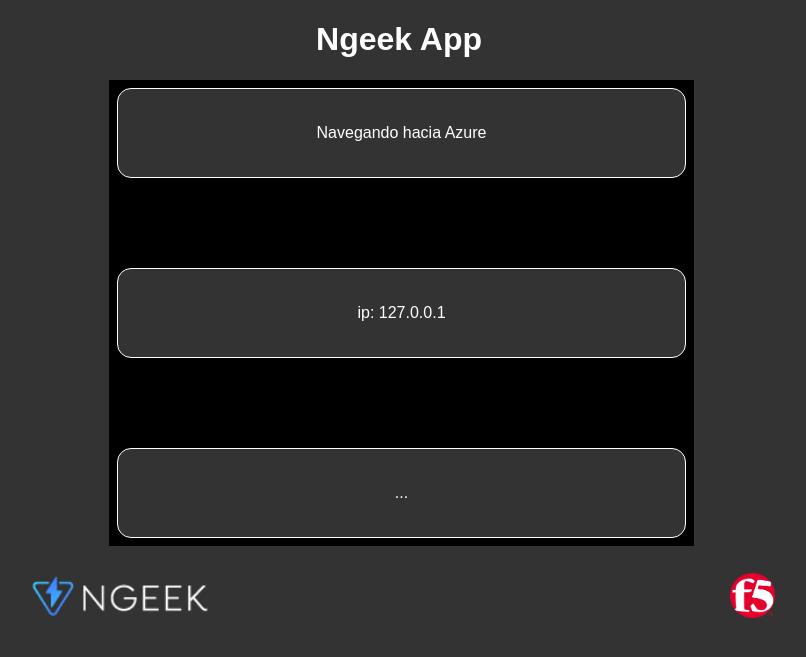
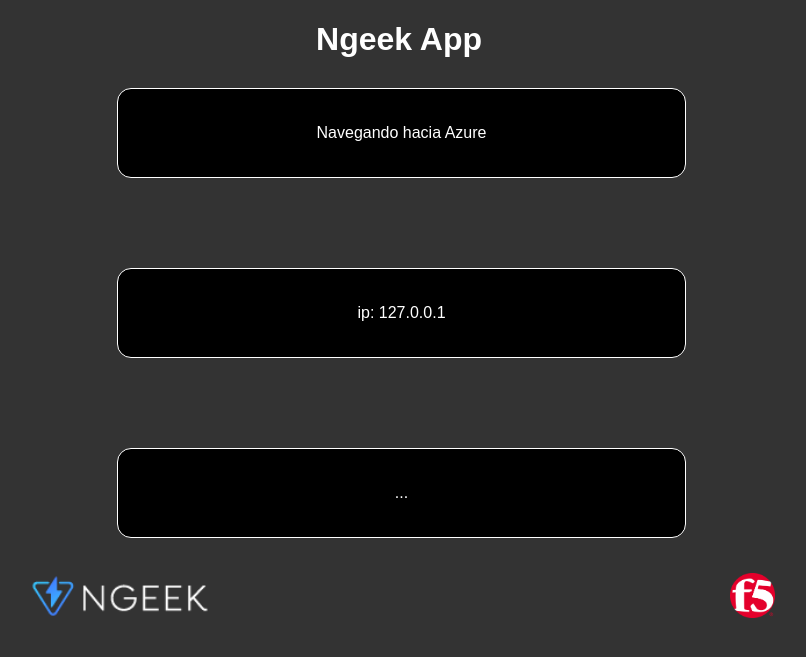
Before and after one commit to JSebastianRLA/demonNgeekApp, a Flask app: page / in a window 1280 px wide. Shown: the top 657 px of the page, without its empty margins (241-1047 px from the left). Run offline with Flask 3, Linux system fonts and the light colour scheme.

Commit message:
cambios, 18

```diff
--- a/demoAppAzure/app.py
+++ b/demoAppAzure/app.py
@@ -11,4 +11,4 @@ def index():
     return render_template('index.html', ip_address=ip_address)
 
 if __name__ == '__main__':
-    app.run(debug=True)
+    app.run(host='192.168.0.168', port=5000)
--- a/demoAppAzure/static/css/styles.css
+++ b/demoAppAzure/static/css/styles.css
@@ -46,7 +46,7 @@ section {
   color: white;
 }
 .card-info2 {
-  background-color: #000;
+  background-color: #333333;
   width: 45%;
   margin-left: 5px;
   height: 450px;
@@ -61,7 +61,7 @@ section {
   justify-content: space-between;
 }
 .subcar-info3 {
-  background-color: #333333;
+  background-color: black;
   height: 80px;
   border-radius: 14px;
   padding: 4px;
--- a/demoAppGcp/app.py
+++ b/demoAppGcp/app.py
@@ -11,4 +11,4 @@ def index():
     return render_template('index.html', ip_address=ip_address)
 
 if __name__ == '__main__':
-    app.run(debug=True)
+    app.run(host='192.168.0.168', port=5000)
--- a/demoAppGcp/static/css/styles.css
+++ b/demoAppGcp/static/css/styles.css
@@ -46,7 +46,7 @@ section {
   color: white;
 }
 .card-info2 {
-  background-color: #000;
+  background-color: #0F9D58;
   width: 45%;
   margin-left: 5px;
   height: 450px;
@@ -61,7 +61,7 @@ section {
   justify-content: space-between;
 }
 .subcar-info3 {
-  background-color: #0F9D58;
+  background-color: black;
   height: 80px;
   border-radius: 14px;
   padding: 4px;
--- a/demoAppNgeek/app.py
+++ b/demoAppNgeek/app.py
@@ -11,4 +11,4 @@ def index():
     return render_template('index.html', ip_address=ip_address)
 
 if __name__ == '__main__':
-    app.run(debug=True)
+    app.run(host='192.168.0.168', port=5000)
--- a/demoAppNgeek/static/css/styles.css
+++ b/demoAppNgeek/static/css/styles.css
@@ -46,7 +46,7 @@ section {
   color: white;
 }
 .card-info2 {
-  background-color: #000;
+  background-color: #022243;
   width: 45%;
   margin-left: 5px;
   height: 450px;
@@ -61,7 +61,7 @@ section {
   justify-content: space-between;
 }
 .subcar-info3 {
-  background-color: #022243;
+  background-color: black;
   height: 80px;
   border-radius: 14px;
   padding: 4px;
```
